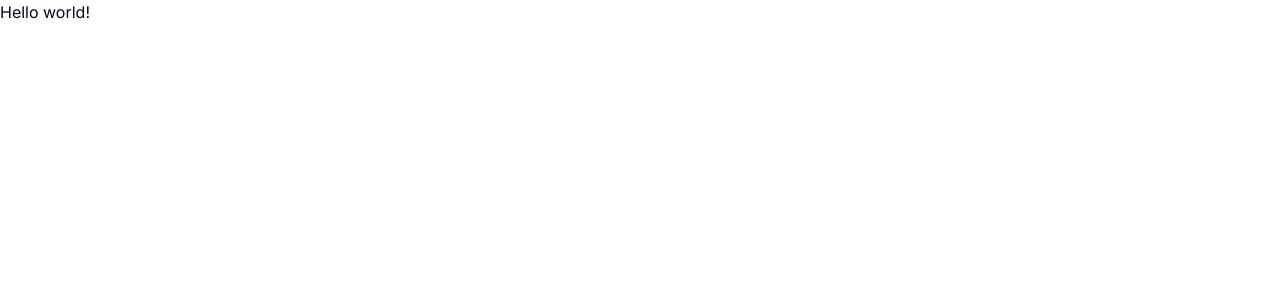
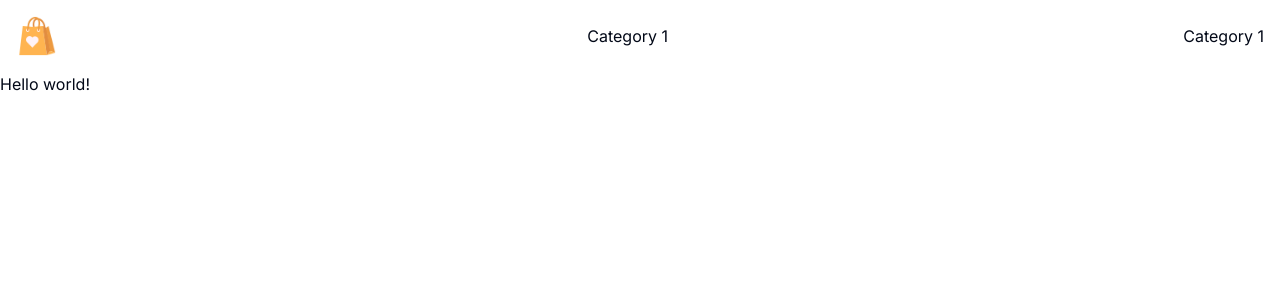
Before and after one commit to Xebec19/e-commerce, a Next.js app in the folder frontend/: page / in a window 1280 px wide. Shown: the top 300 px of the page. Built offline with nearby package versions, Linux system fonts and the light colour scheme.

Commit message:
wip feat(navbar): desktop navbar in progress

```diff
--- /dev/null
+++ b/frontend/app/error.tsx
@@ -0,0 +1,21 @@
+"use client";
+
+import { environment } from "@/lib";
+
+export default function Error({ reset }: { reset: () => void }) {
+  return (
+    <div className="mx-auto my-4 flex max-w-xl flex-col rounded-lg border border-neutral-200 bg-white p-8 dark:border-neutral-800 dark:bg-black md:p-12">
+      <h2 className="text-xl font-bold">Oh no!</h2>
+      <p className="my-2">
+        There was an issue with our {environment.SITE_NAME}. This could be a
+        temporary issue, please try your action again.
+      </p>
+      <button
+        className="mx-auto mt-4 flex w-full items-center justify-center rounded-full bg-blue-600 p-4 tracking-wide text-white hover:opacity-90"
+        onClick={() => reset()}
+      >
+        Try Again
+      </button>
+    </div>
+  );
+}
--- /dev/null
+++ b/frontend/components/layout/navbar/desktop-header.tsx
@@ -0,0 +1,21 @@
+import { environment } from "@/lib";
+import Image from "next/image";
+
+export default function DesktopHeader() {
+  return (
+    <div className="flex justify-between p-4 items-center">
+      <span className="flex items-center space-x-4">
+        <Image
+          priority
+          src="/icons8-shopaholic-48.png"
+          width={40}
+          height={40}
+          alt={environment.SITE_NAME + ""}
+        />
+        <span className="text-lg font-bold">{environment.SITE_NAME}</span>
+      </span>
+      <span className="text-md">Category 1</span>
+      <span className="text-md">Category 1</span>
+    </div>
+  );
+}
--- a/frontend/components/layout/navbar/index.tsx
+++ b/frontend/components/layout/navbar/index.tsx
@@ -1,3 +1,4 @@
+import DesktopHeader from "./desktop-header";
 import MobileHeader from "./mobile-header";
 
 export default function Navbar() {
@@ -6,6 +7,10 @@ export default function Navbar() {
       <div className="block md:hidden">
         <MobileHeader />
       </div>
+
+      <div className="hidden md:block">
+        <DesktopHeader />
+      </div>
     </nav>
   );
 }
--- a/frontend/components/layout/navbar/mobile-header.tsx
+++ b/frontend/components/layout/navbar/mobile-header.tsx
@@ -1,8 +1,8 @@
-import { SITE_NAME } from "@/lib/environment";
 import { Menu, ShoppingCart } from "lucide-react";
 import Image from "next/image";
 import { Sidebar } from "./sidebar";
 import { Button } from "@/components/ui/button";
+import { environment } from "@/lib";
 
 export default function MobileHeader() {
   return (
@@ -14,9 +14,9 @@ export default function MobileHeader() {
           src="/icons8-shopaholic-48.png"
           width={30}
           height={30}
-          alt={SITE_NAME + ""}
+          alt={environment.SITE_NAME + ""}
         />
-        <span className="font-medium">E commerce</span>
+        <span className="font-medium">{environment.SITE_NAME}</span>
       </span>
       <Button variant="outline">
         <ShoppingCart />
--- a/frontend/components/layout/navbar/sidebar.tsx
+++ b/frontend/components/layout/navbar/sidebar.tsx
@@ -1,3 +1,4 @@
+import { ThemeToggle } from "@/components/theme-toggle";
 import { Button } from "@/components/ui/button";
 
 import {
--- /dev/null
+++ b/frontend/lib/index.ts
@@ -0,0 +1,4 @@
+import * as environment from "./environment";
+import { cn } from "./utils";
+
+export { environment, cn };
```
